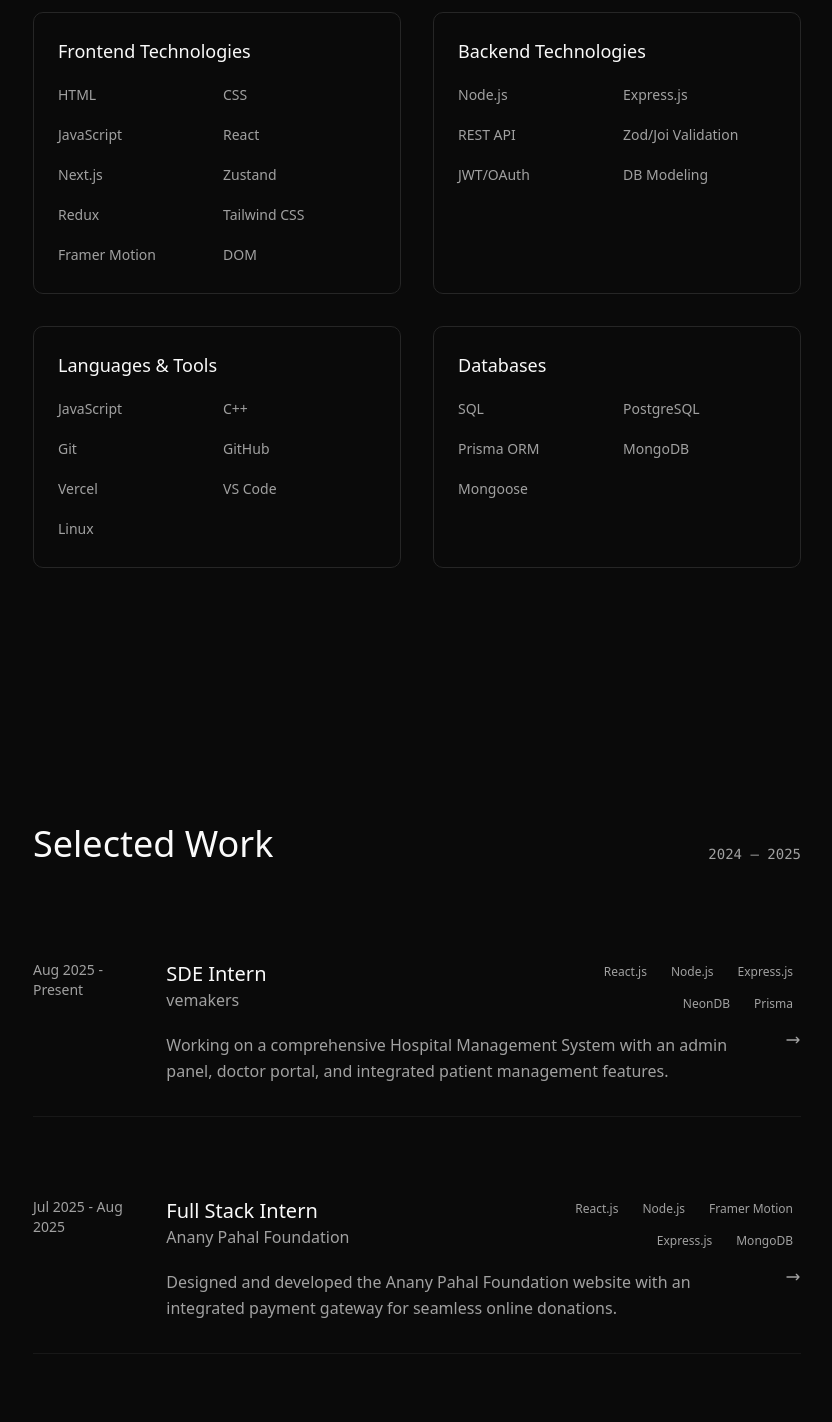
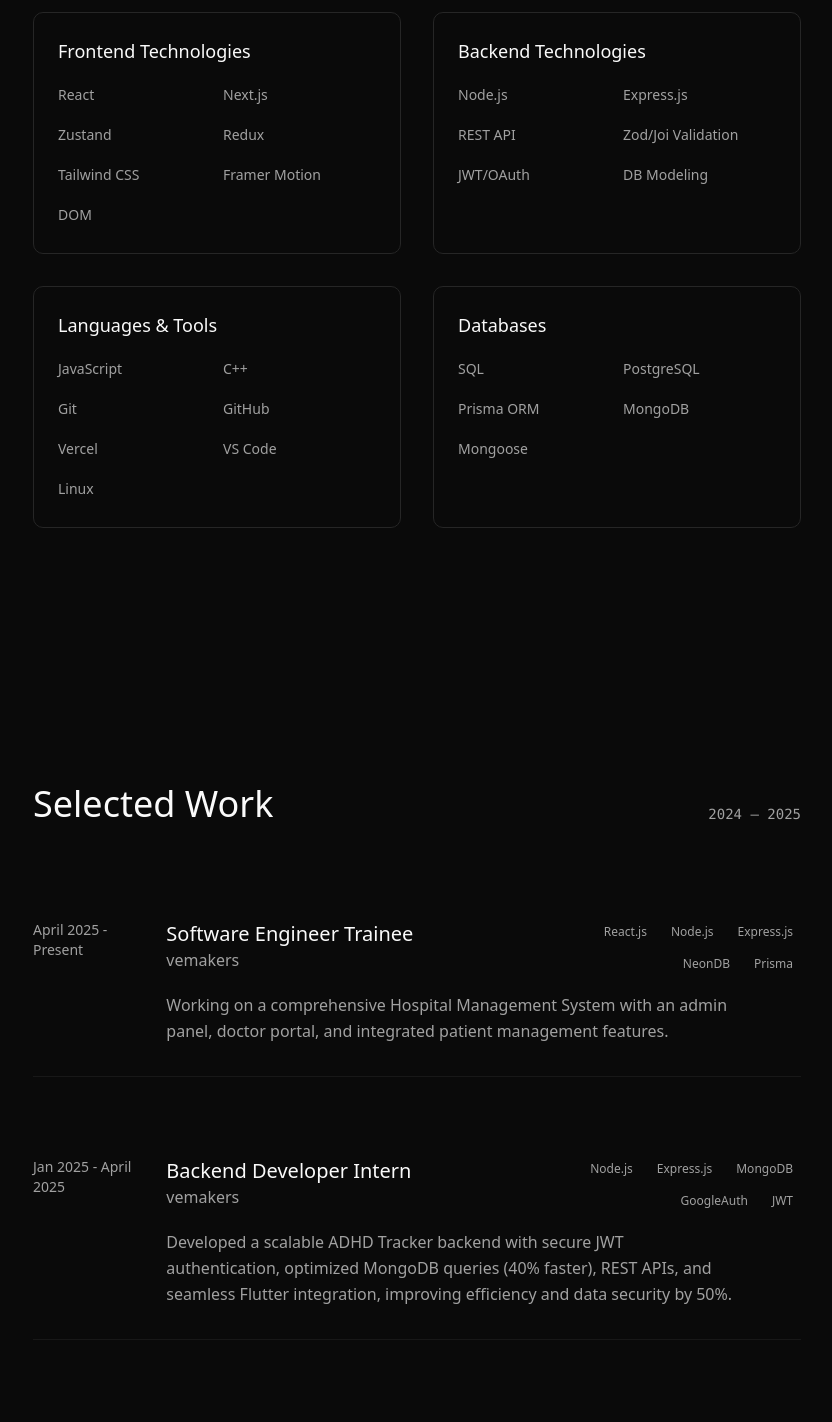
Before and after one commit to igauravgupta/portfolio-2025, a Next.js app: page / in a window 1280 px wide. Shown: the part 1020-2442 px from the top of the page, without its empty margins (223-1055 px from the left). Built offline with nearby package versions, Linux system fonts and the light colour scheme.

Commit message:
minor-changes-in-exp-section

```diff
--- a/app/page.tsx
+++ b/app/page.tsx
@@ -36,6 +36,43 @@ export default function Home() {
     setIsDark(!isDark);
   };
 
+  // experiences array extracted so we can reference neighbors and render
+  // a timeline connector for consecutive roles in the same company
+  const experiences = [
+    {
+      duration: "April 2025 - Present",
+      role: "Software Engineer Trainee",
+      company: "vemakers",
+      description:
+        "Working on a comprehensive Hospital Management System with an admin panel, doctor portal, and integrated patient management features.",
+      tech: ["React.js", "Node.js", "Express.js", "NeonDB", "Prisma"],
+    },
+    {
+      duration: "Jan 2025 - April 2025",
+      role: "Backend Developer Intern",
+      company: "vemakers",
+      description:
+        "Developed a scalable ADHD Tracker backend with secure JWT authentication, optimized MongoDB queries (40% faster), REST APIs, and seamless Flutter integration, improving efficiency and data security by 50%.",
+      tech: ["Node.js", "Express.js", "MongoDB", "GoogleAuth", "JWT"],
+    },
+    {
+      duration: "Jul 2025 - Aug 2025",
+      role: "MERN Development Intern",
+      company: "Anany Pahal Foundation",
+      description:
+        "Designed and developed the Anany Pahal Foundation website with an integrated payment gateway for seamless online donations.",
+      tech: ["React.js", "Node.js", "Framer Motion", "Express.js", "MongoDB"],
+    },
+    {
+      duration: "Sept 2024 - Nov 2024",
+      role: "Full Stack Intern",
+      company: "Sajal Tech Solutions Pvt. Ltd.",
+      description:
+        "Built a full-stack Q&A platform for car enthusiasts with a reputation system, 7+ optimized REST APIs, JWT authentication, and a responsive React-Tailwind frontend, reducing spam by 50% and boosting engagement by 40%.",
+      tech: ["React", "Node.js", "Express.js", "MongoDB"],
+    },
+  ];
+
   return (
     <div className="min-h-screen bg-background text-foreground relative">
       <nav className="fixed left-8 top-1/2 -translate-y-1/2 z-10 hidden lg:block">
@@ -62,7 +99,9 @@ export default function Home() {
       <main className="max-w-4xl mx-auto px-8 lg:px-16">
         <header
           id="intro"
-          ref={(el) => (sectionsRef.current[0] = el)}
+          ref={(el) => {
+            sectionsRef.current[0] = el;
+          }}
           className="min-h-screen flex items-center opacity-0"
         >
           <div className="grid lg:grid-cols-5 gap-16 w-full">
@@ -106,7 +145,7 @@ export default function Home() {
                           GitHub
                         </div>
                         <div className="text-sm text-muted-foreground">
-                          @igauravgupta
+                          igauravgupta
                         </div>
                       </div>
                     </Link>
@@ -135,8 +174,10 @@ export default function Home() {
                   </div>
 
                   <Link
-                    href="https://drive.google.com/file/d/1ZafehpLA1fSrw2R6HTaXm80Wcb3bLGw-/view?usp=sharing"
-                    download="Gaurav_Gupta_Resume.pdf"
+                    href="https://docs.google.com/document/d/1zTOS7wUjX78ZOsS0bVyIRUwsIJtXDMtS/edit?usp=sharing&ouid=107547194825143645921&rtpof=true&sd=true"
+                    download="Gaurav_Gupta_Resume.docx"
+                    target="_blank"
+                    rel="noopener noreferrer"
                     className="group w-full p-4 border border-border rounded-lg hover:border-muted-foreground/50 transition-all duration-300 hover:shadow-sm flex items-center justify-center gap-2"
                   >
                     <svg
@@ -178,13 +219,11 @@ export default function Home() {
                 </div>
                 <div className="space-y-2">
                   <div className="text-foreground">
-                    Computer Science Undergrad
+                    CS Undergrad and SE Trainee
                   </div>
-                  <div className="text-muted-foreground">
-                    @ KIET Group of Institutions, Delhi
-                  </div>
+                  <div className="text-muted-foreground">@ vemakers</div>
                   <div className="text-xs text-muted-foreground">
-                    2022 — Present
+                    Jan 2025 — Present
                   </div>
                 </div>
               </div>
@@ -195,7 +234,7 @@ export default function Home() {
                 </div>
                 <div className="space-y-2">
                   <div className="flex gap-2">
-                    {["React.js", "Node.js", "Next.js", "MongoDB"].map(
+                    {["React.js", "Node.js", "Next.js", "Docker"].map(
                       (skill) => (
                         <span
                           key={skill}
@@ -224,7 +263,9 @@ export default function Home() {
 
         <section
           id="skills"
-          ref={(el) => (sectionsRef.current[1] = el)}
+          ref={(el) => {
+            sectionsRef.current[1] = el;
+          }}
           className="min-h-screen py-32 opacity-0"
         >
           <div className="space-y-16">
@@ -241,9 +282,6 @@ export default function Home() {
                   </div>
                   <div className="grid grid-cols-2 gap-3">
                     {[
-                      "HTML",
-                      "CSS",
-                      "JavaScript",
                       "React",
                       "Next.js",
                       "Zustand",
@@ -346,7 +384,9 @@ export default function Home() {
 
         <section
           id="work"
-          ref={(el) => (sectionsRef.current[2] = el)}
+          ref={(el) => {
+            sectionsRef.current[2] = el;
+          }}
           className="min-h-screen py-32 opacity-0"
         >
           <div className="space-y-16">
@@ -360,8 +400,8 @@ export default function Home() {
             <div className="space-y-12">
               {[
                 {
-                  duration: "Aug 2025 - Present",
-                  role: "SDE Intern",
+                  duration: "April 2025 - Present",
+                  role: "Software Engineer Trainee",
                   company: "vemakers",
                   description:
                     "Working on a comprehensive Hospital Management System with an admin panel, doctor portal, and integrated patient management features.",
@@ -375,8 +415,23 @@ export default function Home() {
                   link: "https://drive.google.com/file/d/1t6IiNBz8YutQvVl979smWWABV0c4wlsv/view?usp=sharing",
                 },
                 {
+                  duration: "Jan 2025 - April 2025",
+                  role: "Backend Developer Intern",
+                  company: "vemakers",
+                  description:
+                    "Developed a scalable ADHD Tracker backend with secure JWT authentication, optimized MongoDB queries (40% faster), REST APIs, and seamless Flutter integration, improving efficiency and data security by 50%.",
+                  tech: [
+                    "Node.js",
+                    "Express.js",
+                    "MongoDB",
+                    "GoogleAuth",
+                    "JWT",
+                  ],
+                  link: "https://drive.google.com/file/d/1-aUHlcTfBhDdlwl4cvzB331fhGEP4ZOm/view?usp=sharing",
+                },
+                {
                   duration: "Jul 2025 - Aug 2025",
-                  role: "Full Stack Intern",
+                  role: "MERN Development Intern",
                   company: "Anany Pahal Foundation",
                   description:
                     "Designed and developed the Anany Pahal Foundation website with an integrated payment gateway for seamless online donations.",
@@ -389,21 +444,7 @@ export default function Home() {
                   ],
                   link: "https://drive.google.com/file/d/1qFEfBhIOrGglB4dikjebKpThYegg2GRr/view",
                 },
-                {
-                  duration: "Jan 2025 - Feb 2025",
-                  role: "Backend Developer Intern",
-                  company: "vemakers - Freelance",
-                  description:
-                    "Developed a scalable ADHD Tracker backend with secure JWT authentication, optimized MongoDB queries (40% faster), REST APIs, and seamless Flutter integration, improving efficiency and data security by 50%.",
-                  tech: [
-                    "Node.js",
-                    "Express.js",
-                    "MongoDB",
-                    "GoogleAuth",
-                    "JWT",
-                  ],
-                  link: "https://drive.google.com/file/d/1-aUHlcTfBhDdlwl4cvzB331fhGEP4ZOm/view?usp=sharing",
-                },
+
                 {
                   duration: "Sept 2024 - Nov 2024",
                   role: "Full Stack Intern",
@@ -454,27 +495,7 @@ export default function Home() {
                       </p>
                     </div>
                     <div className="lg:col-span-1 flex justify-end">
-                      <Link
-                        href={job.link}
-                        target="_blank"
-                        rel="noopener noreferrer"
-                        className="group/link text-muted-foreground hover:text-foreground transition-colors duration-300"
-                        title="View Experience Letter"
-                      >
-                        <svg
-                          className="w-4 h-4 transform group-hover/link:translate-x-1 transition-transform duration-300"
-                          fill="none"
-                          stroke="currentColor"
-                          viewBox="0 0 24 24"
-                        >
-                          <path
-                            strokeLinecap="round"
-                            strokeLinejoin="round"
-                            strokeWidth={2}
-                            d="M17 8l4 4m0 0l-4 4m4-4H3"
-                          />
-                        </svg>
-                      </Link>
+                      {/* Experience links removed per user request; arrow/link intentionally omitted */}
                     </div>
                   </div>
                 </div>
@@ -485,7 +506,9 @@ export default function Home() {
 
         <section
           id="projects"
-          ref={(el) => (sectionsRef.current[3] = el)}
+          ref={(el) => {
+            sectionsRef.current[3] = el;
+          }}
           className="min-h-screen py-32 opacity-0"
         >
           <div className="space-y-16">
@@ -713,7 +736,9 @@ export default function Home() {
 
         <section
           id="connect"
-          ref={(el) => (sectionsRef.current[4] = el)}
+          ref={(el) => {
+            sectionsRef.current[4] = el;
+          }}
           className="py-32 opacity-0"
         >
           <div className="grid lg:grid-cols-2 gap-16">
```
Also changed, not shown: 1 other file (tests, documents, lock files or other folders).
